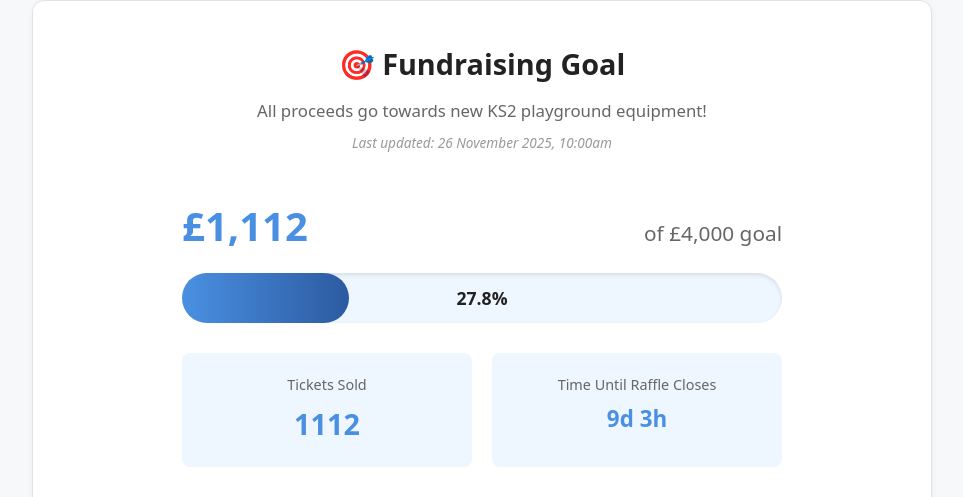
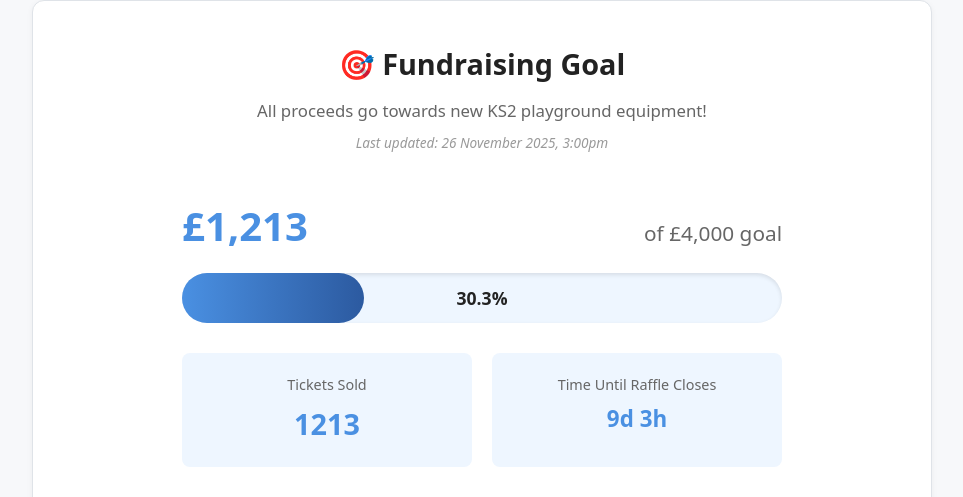
Before and after one commit to matthewgretton/raffle-info, a plain HTML site: page raffle-tracker.html in a window 1280 px wide. Shown: the part 180-677 px from the top of the page, without its empty margins (158-1121 px from the left). Drawn offline with Linux system fonts and the light colour scheme.

Commit message:
Update raffle total to £1,213 and last updated time to 26 November 3:00pm

```diff
--- a/raffle-tracker.html
+++ b/raffle-tracker.html
@@ -314,10 +314,10 @@
 
 <script>
 // Update these values to change the display
-const CURRENT_AMOUNT = 1112;   // Update this with current amount raised
+const CURRENT_AMOUNT = 1213;   // Update this with current amount raised
 const TARGET_AMOUNT = 4000;   // Update this with target amount
-const TICKETS_SOLD = 1112;     // Update this with tickets sold
-const LAST_UPDATED = '26 November 2025, 10:00am';  // Update with current date and time
+const TICKETS_SOLD = 1213;     // Update this with tickets sold
+const LAST_UPDATED = '26 November 2025, 3:00pm';  // Update with current date and time
 
 // Raffle closing time: December 5th, 2025 at 4:30pm
 const RAFFLE_CLOSE_DATE = new Date('2025-12-05T16:30:00');
```
